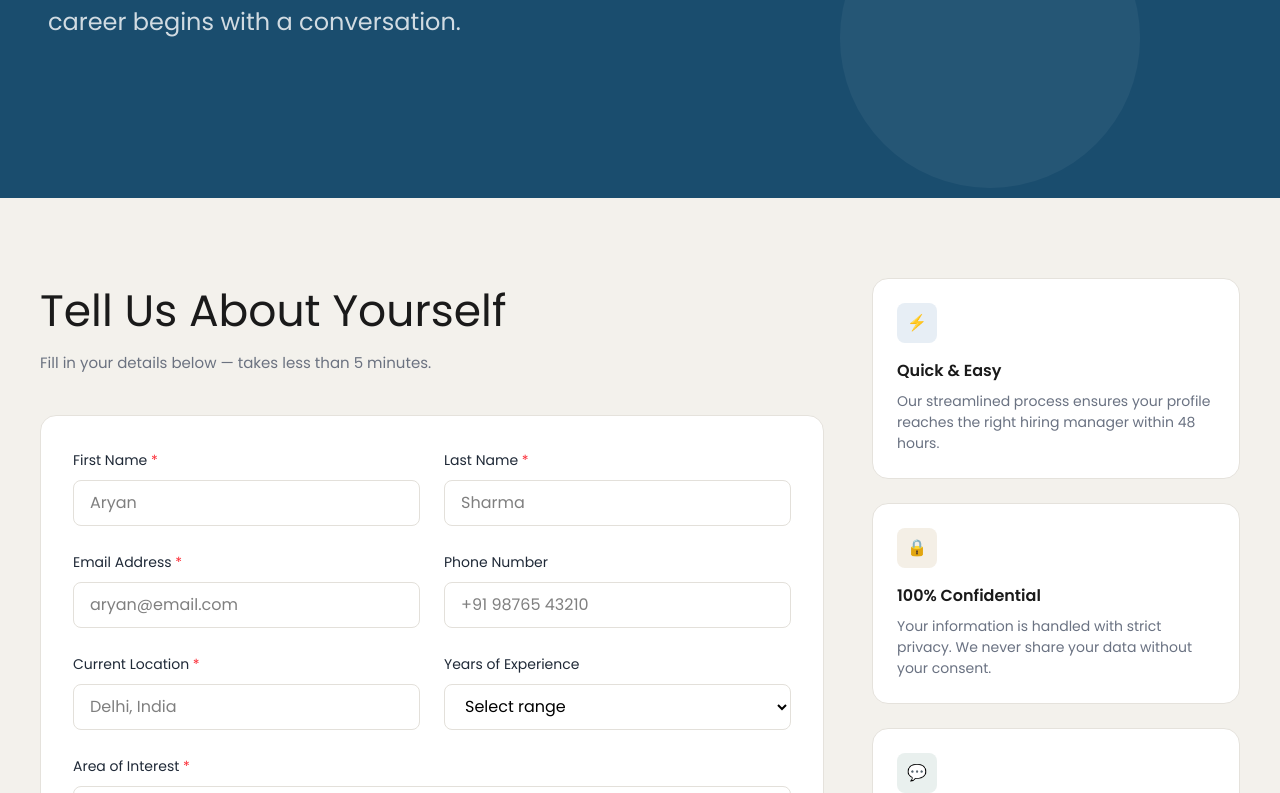
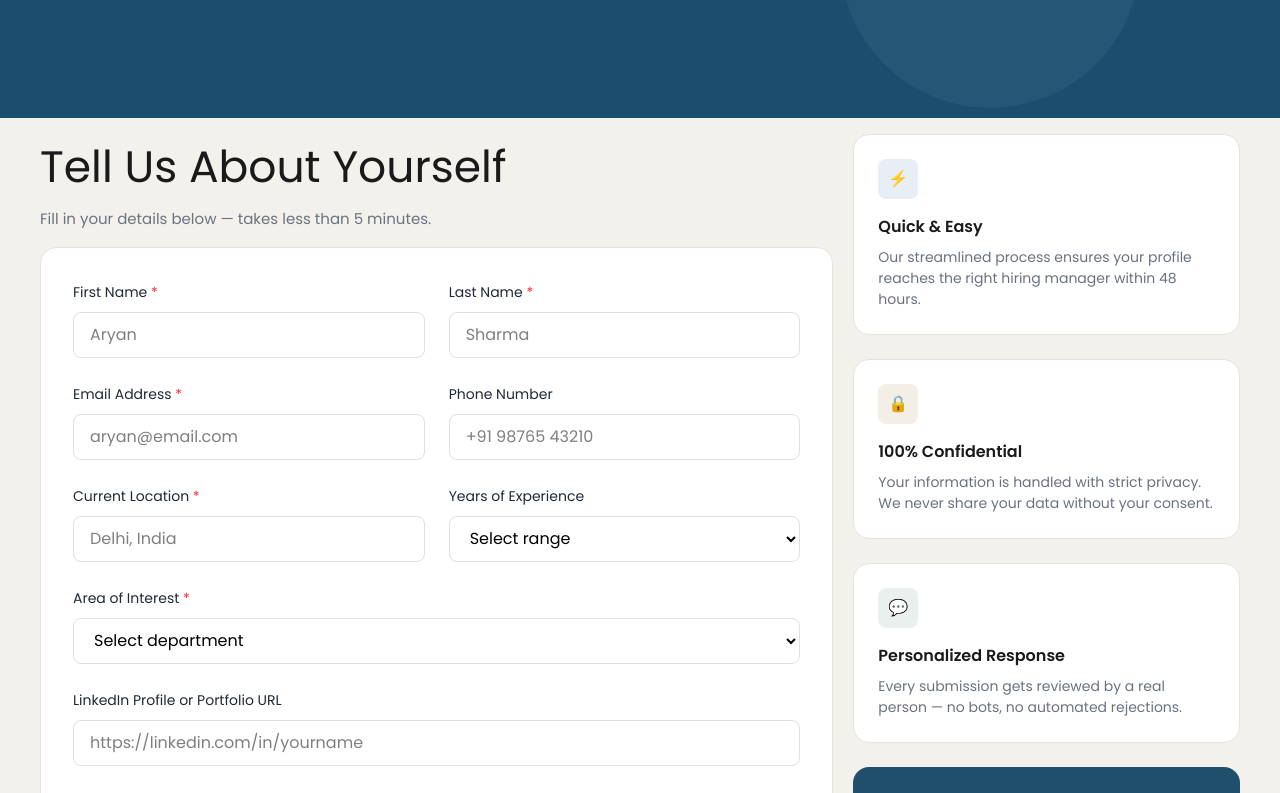
Before and after one commit to shruti0101/corporatesite, a Next.js app: page /submit-resume in a window 1280 px wide. Shown: the part 587-1380 px from the top of the page. Built offline with nearby package versions, Linux system fonts and the light colour scheme.

Commit message:
submit resume , employe speaks ,learing development

```diff
--- a/app/about/whoweare/page.jsx
+++ b/app/about/whoweare/page.jsx
@@ -17,7 +17,7 @@
   return (
     <div className="bg-white text-gray-900">
       {/* HERO */}
-      <section className="relative sb w-full h-[50svh]  sm:h-[50vh] md:h-[40vh] lg:h-[70vh] bg-[#1A4D6E] flex items-center overflow-hidden">
+      <section className="relative sb w-full h-[50svh]  sm:h-[50vh] md:h-[60vh] lg:h-[50vh] bg-[#1A4D6E] flex items-center overflow-hidden">
         <div className="absolute right-[-100px] top-[-80px] w-[400px] h-[200px] md:h-[400px] bg-white/5 rounded-full"></div>
         <div className="absolute right-[140px] bottom-[10px] w-[300px] h-[200px] md:h-[300px] bg-white/5 rounded-full"></div>
 
@@ -62,7 +62,7 @@
       {/* ORIGIN */}
 
       {/* ORIGIN — PREMIUM TIMELINE */}
-      <section className="bg-[#DFE8E6] py-5  lg:py-18 px-6 md:px-16">
+      <section className="bg-[#DFE8E6] py-5  lg:py-7 px-6 md:px-16">
         <div className="max-w-6xl mx-auto">
           {/* Heading */}
           <div className="mb-2 md:mb-7 max-w-3xl">
@@ -432,7 +432,7 @@
               </p>
             </div>
           </div>
-        </div>
+        </div>w
       </section>
 
       {/* CTA */}
--- a/app/blogs/BlogClient.jsx
+++ b/app/blogs/BlogClient.jsx
@@ -34,7 +34,7 @@
       {/* Hero Section */}
       <section
         style={{ backgroundImage: "url('/testimonialbg.webp')" }}
-        className="w-full bg-cover h-[30vh] md:h-[70vh] -rotate-180 relative"
+        className="w-full bg-cover h-[30vh] md:h-[40vh] -rotate-180 relative"
       >
         <div className="absolute inset-0 bg-black opacity-50"></div>
         <div className="absolute inset-0 flex flex-col items-center justify-center">
@@ -46,7 +46,7 @@
       </section>
 
       {/* Blog Listing */}
-      <div className="max-w-7xl mx-auto px-6 py-6 md:py-12">
+      <div className="max-w-7xl mx-auto px-6 py-6 md:py-5">
         <div className="grid grid-cols-1 md:grid-cols-2 lg:grid-cols-3 gap-8">
           {blogs.slice(0, visibleCount).map((b) => (
             <article
--- a/app/submit-resume/page.jsx
+++ b/app/submit-resume/page.jsx
@@ -46,7 +46,7 @@
 
     <>
 
-    <section className="relative w-full h-[60vh]    md:h-[80vh] bg-[#1A4D6E] flex items-center overflow-hidden">
+    <section className="relative w-full h-[60vh]    md:h-[70vh] bg-[#1A4D6E] flex items-center overflow-hidden">
 
       {/* Background Circles */}
       <div className="absolute right-[-100px] top-[-80px] w-[400px] h-[400px] bg-white/5 rounded-full"></div>
@@ -57,7 +57,7 @@
         <div className="max-w-4xl">
 
           {/* Badge */}
-          <span className="inline-block px-5 py-2 rounded-full bg-yellow-400/20 text-yellow-400 text-sm font-semibold tracking-wide uppercase mb-3 md:mb-6">
+          <span className="inline-block px-5 py-2 rounded-full bg-yellow-400/20 text-yellow-400 text-sm font-semibold tracking-wide uppercase mb-3 ">
             Join Our Team
           </span>
 
@@ -84,8 +84,8 @@
 
 
 
-<section className="bg-[#f3f1ec] py-6 md:py-20 px-4 md:px-10">
-  <div className="max-w-7xl  mx-auto grid grid-cols-1 lg:grid-cols-3 gap-12">
+<section className="bg-[#f3f1ec] py-6 md:py-4  px-4 md:px-10">
+  <div className="max-w-7xl  mx-auto grid grid-cols-1 lg:grid-cols-3 gap-12 md:gap-5">
 
     {/* LEFT SIDE */}
     <div className="lg:col-span-2 ">
@@ -94,7 +94,7 @@
       <h2 className="text-[30px] md:text-[44px] sc text-[#1a1a1a] mb-2">
         Tell Us About Yourself
       </h2>
-      <p className="text-[#6b7280] text-[15px] mb-4 md:mb-10">
+      <p className="text-[#6b7280] text-[15px] mb-4     ">
         Fill in your details below — takes less than 5 minutes.
       </p>
 
```
